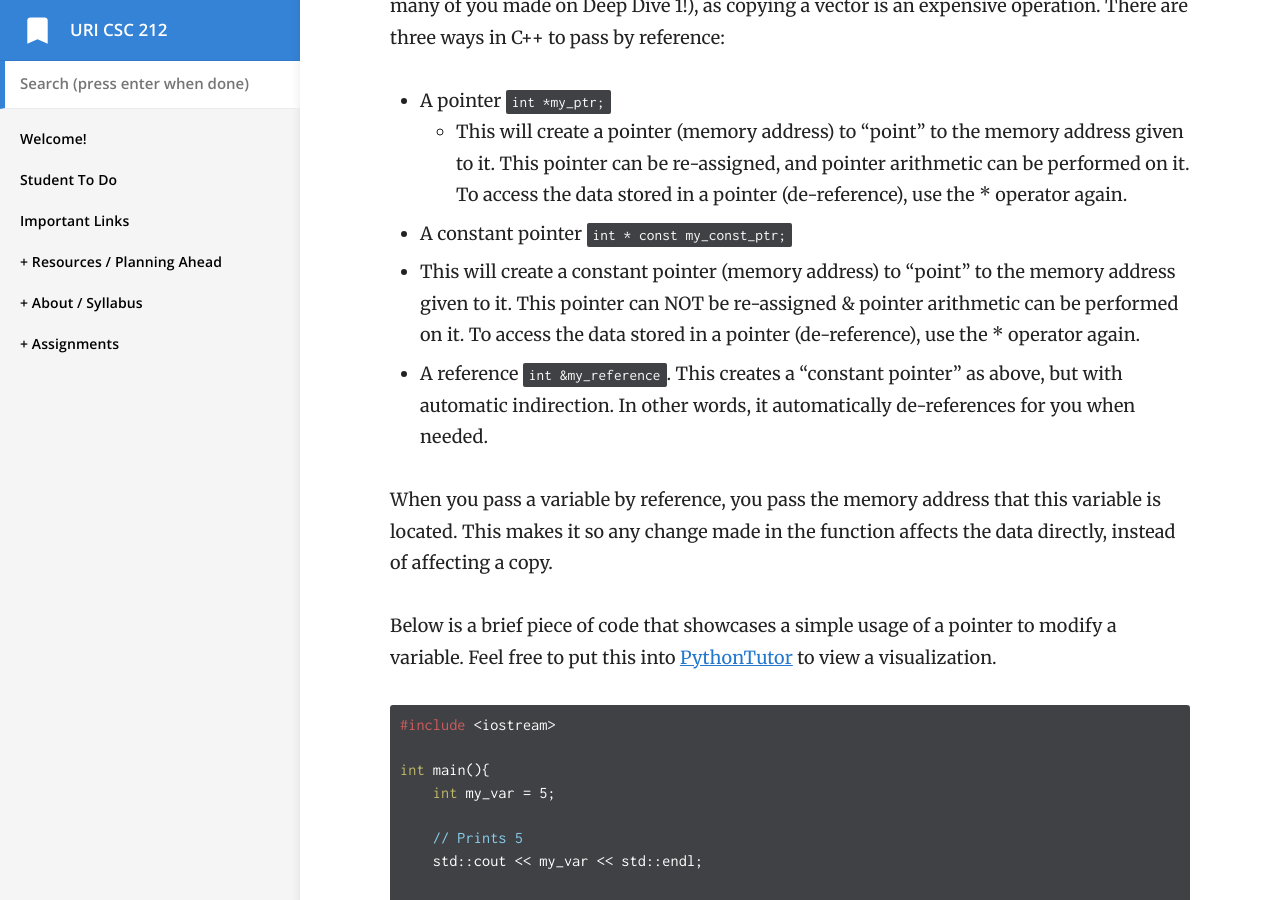
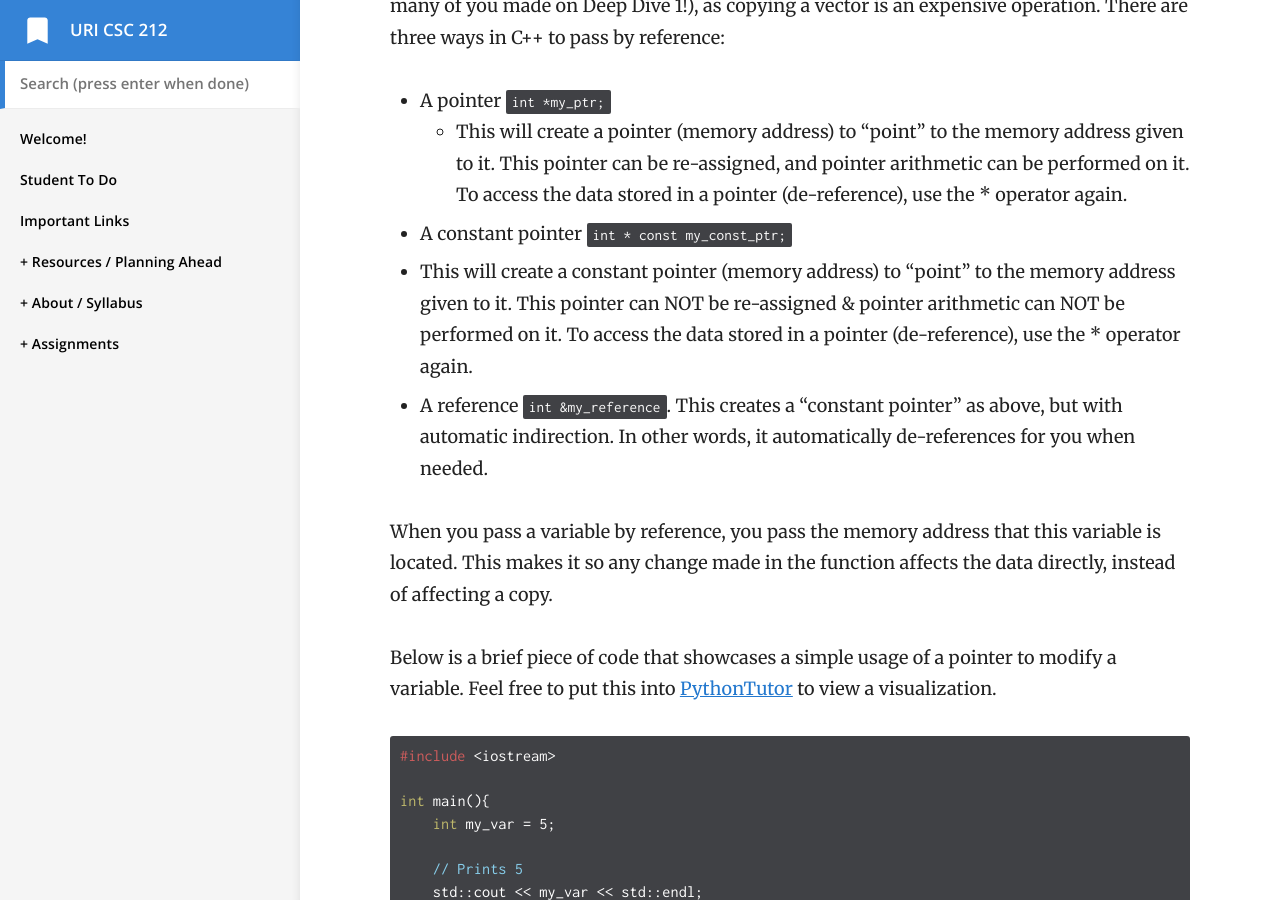
Before and after one commit to vcc-csc212/sp21-archive, a Jekyll site: the page built from _docs/labs/lab-04/lab-04.md, in a window 1280 px wide and 900 px high, scrolled down 988 px. Built offline with Jekyll 4.4.1, drawn with Linux system fonts in a browser that asks for light colours.

Commit message:
Fixed typo

````diff
--- a/_docs/labs/lab-04/lab-04.md
+++ b/_docs/labs/lab-04/lab-04.md
@@ -28,7 +28,7 @@ To be more efficient, the code we'll be writing passes the vector of elements to
 * A pointer ``` int *my_ptr; ```
   * This will create a pointer (memory address) to "point" to the memory address given to it. This pointer can be re-assigned, and pointer arithmetic can be performed on it. To access the data stored in a pointer (de-reference), use the \* operator again.
 * A constant pointer ```int * const my_const_ptr;```
-* This will create a constant pointer (memory address) to "point" to the memory address given to it. This pointer can NOT be re-assigned & pointer arithmetic can be performed on it. To access the data stored in a pointer (de-reference), use the \* operator again.
+* This will create a constant pointer (memory address) to "point" to the memory address given to it. This pointer can NOT be re-assigned & pointer arithmetic can NOT be performed on it. To access the data stored in a pointer (de-reference), use the \* operator again.
 * A reference ```int &my_reference```. This creates a "constant pointer" as above, but with automatic indirection. In other words, it automatically de-references for you when needed.
 
 When you pass a variable by reference, you pass the memory address that this variable is located. This makes it so any change made in the function affects the data directly, instead of affecting a copy.
````
